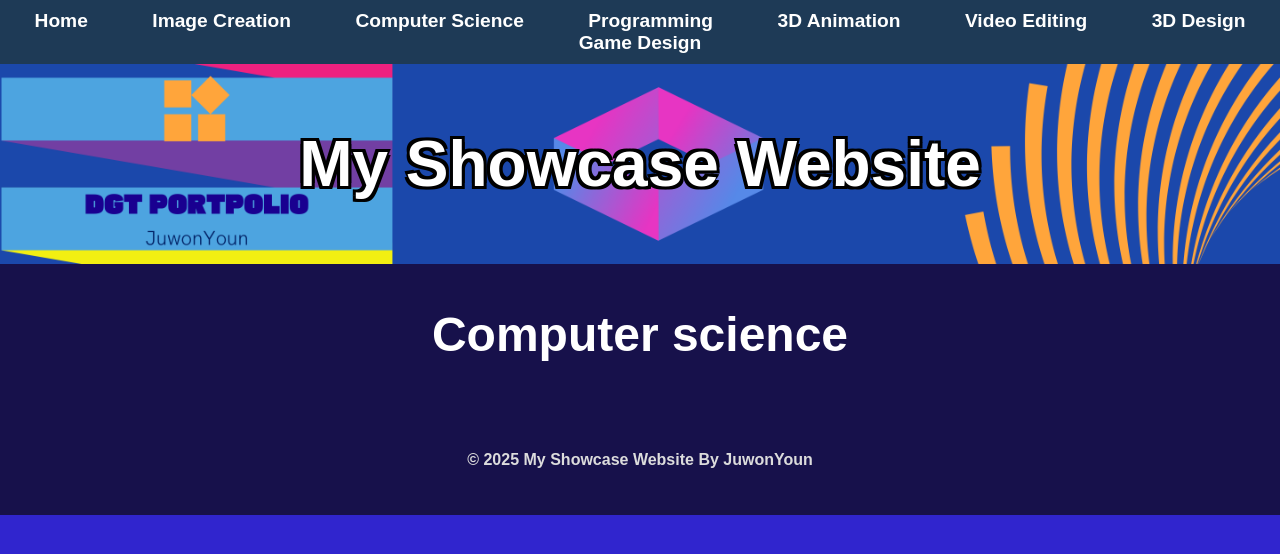
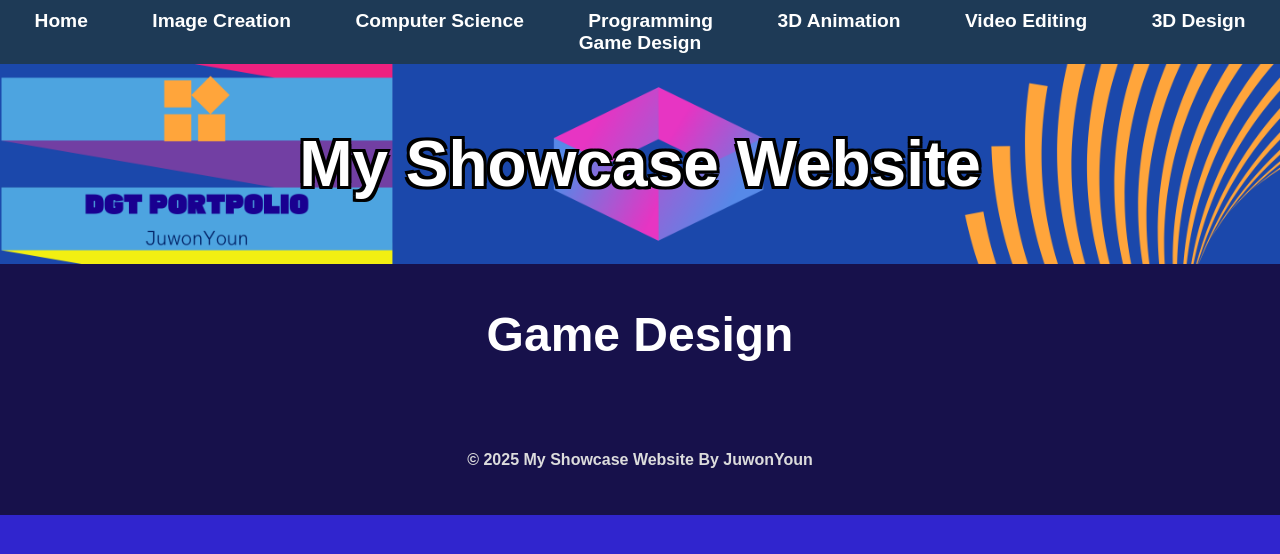
Before and after one commit to JuwonYoun/MyYear10Website, a plain HTML site: page game-design.html in a window 1280 px wide. Drawn offline with Linux system fonts and the light colour scheme.

Commit message:
Update game-design.html

```diff
--- a/game-design.html
+++ b/game-design.html
@@ -30,7 +30,7 @@
     </section>
  <section class="topic">
         <div class="topic-title image-creation-title">
-            <h1>Computer science</h1>
+            <h1>Game Design</h1>
         </div>
 
 
```
